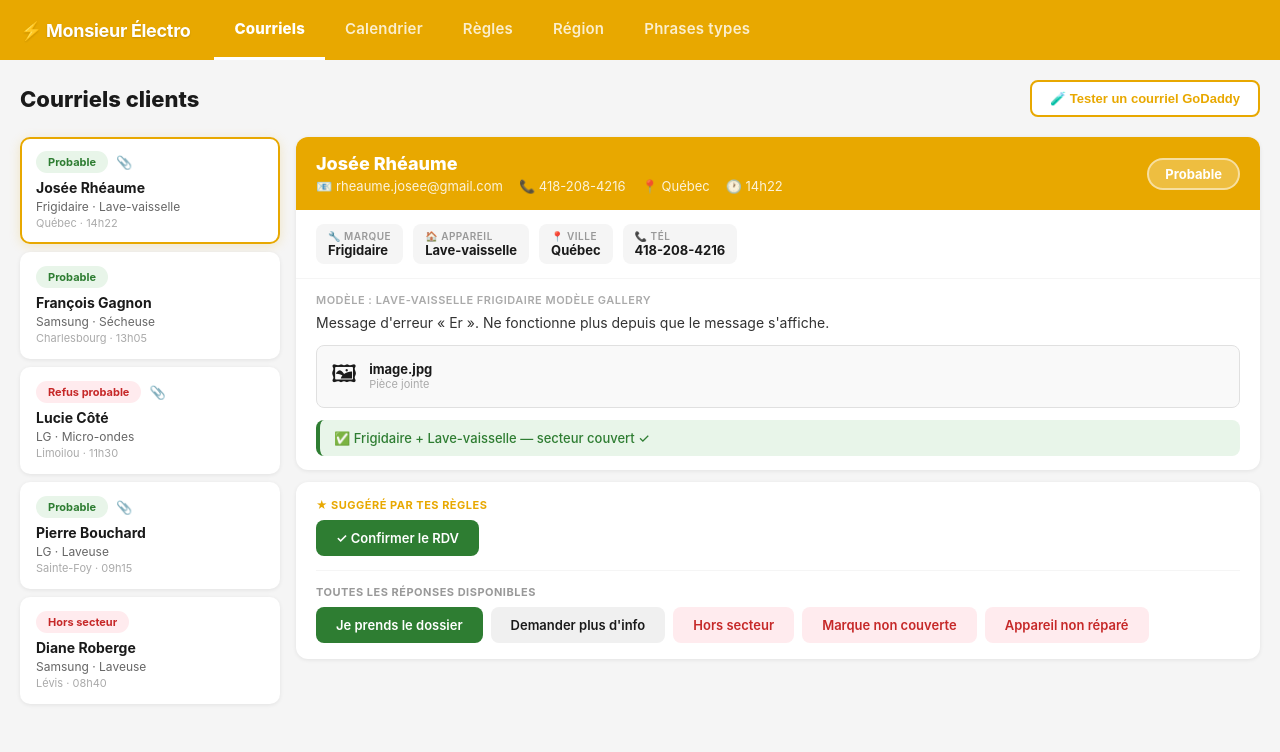
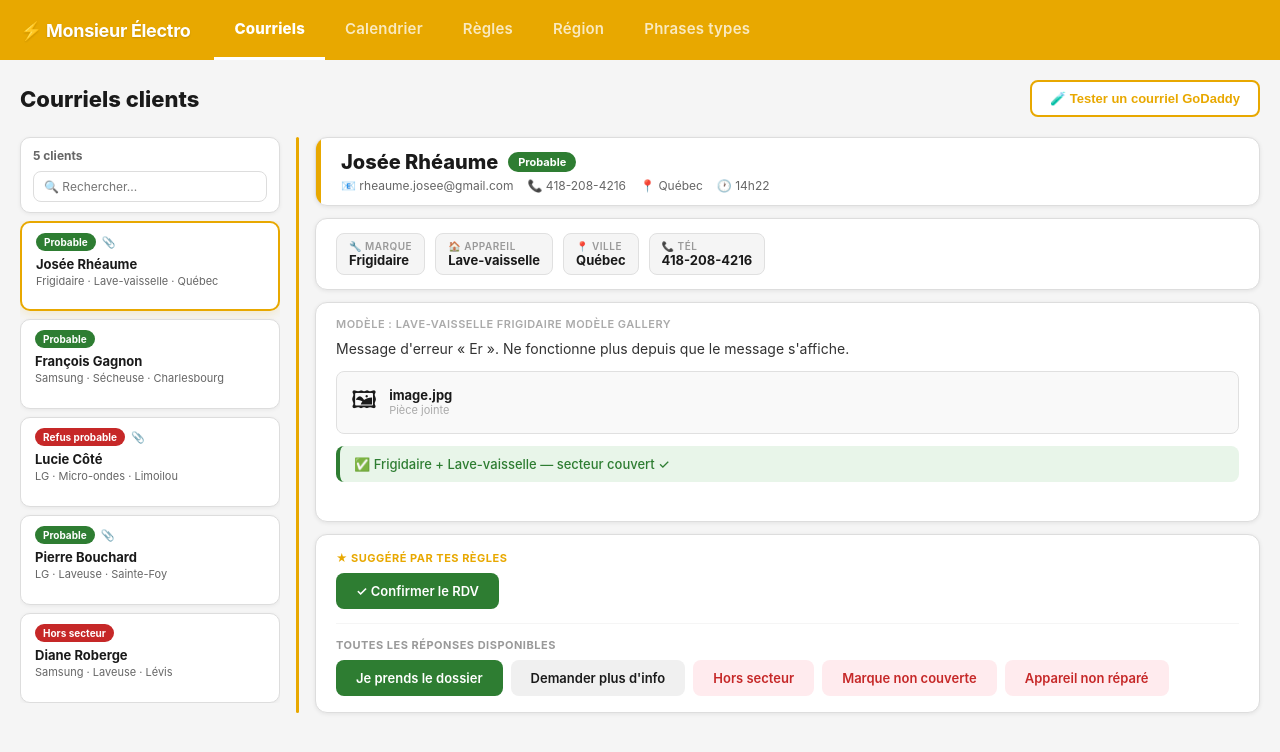
Before and after one commit to wrebb379-rgb/monsieurelectro-app, a React (Vite) app: page / in a window 1280 px wide. Shown: the top 752 px of the page. Built offline with nearby package versions, Linux system fonts and the light colour scheme.

Commit message:
page courriels complete avec recherche separateur compteur

```diff
--- a/src/App.css
+++ b/src/App.css
@@ -201,3 +201,28 @@ h2 {
   font-weight: 800;
   font-size: 15px;
 }
+.tab {
+  padding: 0 20px;
+  height: 60px;
+  border: none;
+  background: transparent;
+  color: rgba(255,255,255,0.75);
+  font-size: 15px;
+  font-weight: 600;
+  cursor: pointer;
+  border-bottom: 3px solid transparent;
+  white-space: nowrap;
+  transition: all 0.15s;
+  font-family: inherit;
+}
+
+.tab:hover {
+  color: #2E7D32;
+  background: rgba(255,255,255,0.15);
+}
+
+.tab.active {
+  color: #ffffff;
+  border-bottom-color: #ffffff;
+  font-weight: 800;
+}
--- a/src/pages/Courriels.jsx
+++ b/src/pages/Courriels.jsx
@@ -30,6 +30,7 @@ export default function Courriels() {
   const [rawEmail, setRawEmail] = useState('')
   const [simResult, setSimResult] = useState(null)
   const [showSim, setShowSim] = useState(false)
+  const [search, setSearch] = useState('')
 
   const regles = reglesDefaut
   const regions = regionsDefaut
@@ -47,22 +48,23 @@ export default function Courriels() {
     setSimResult({ ...parsed, cl: cl2, phrase: fillPrenom(phrases[cl2.phraseKey], parsed.prenom) })
   }
 
-  const badgeStyle = (code) => ({
-    fontSize: 11, fontWeight: 700, padding: '4px 12px', borderRadius: 20,
-    background: code==='green' ? '#E8F5E9' : code==='yellow' ? '#FFF8E1' : '#FFEBEE',
-    color: code==='green' ? '#2E7D32' : code==='yellow' ? '#E65100' : '#C62828',
-  })
+  const emailsFiltres = emailsDemo.filter(e =>
+    `${e.prenom} ${e.nom} ${e.marque} ${e.appareil} ${e.ville}`
+      .toLowerCase().includes(search.toLowerCase())
+  )
 
   return (
     <div>
 
-      {/* Titre + bouton simulateur */}
+      {/* Titre + simulateur */}
       <div style={{ display:'flex', alignItems:'center', justifyContent:'space-between', marginBottom:20 }}>
-        <h2 style={{ fontSize:22, fontWeight:800, color:'#1a1a1a' }}>Courriels clients</h2>
-        <button
-          onClick={() => setShowSim(!showSim)}
-          style={{ fontSize:13, fontWeight:600, padding:'9px 18px', borderRadius:8, border:'2px solid #E8A800', background: showSim ? '#E8A800' : '#fff', color: showSim ? '#fff' : '#E8A800', cursor:'pointer' }}>
-          {showSim ? '✕ Fermer le simulateur' : '🧪 Tester un courriel GoDaddy'}
+        <h2 style={{ fontSize:22, fontWeight:800 }}>Courriels clients</h2>
+        <button onClick={() => setShowSim(!showSim)} style={{
+          fontSize:13, fontWeight:600, padding:'9px 18px', borderRadius:8,
+          border:'2px solid #E8A800', background: showSim ? '#E8A800' : '#fff',
+          color: showSim ? '#fff' : '#E8A800', cursor:'pointer'
+        }}>
+          {showSim ? '✕ Fermer' : '🧪 Tester un courriel GoDaddy'}
         </button>
       </div>
 
@@ -76,9 +78,11 @@ export default function Courriels() {
           <button className="btn btn-primary" onClick={simulate}>Analyser</button>
           {simResult && (
             <div style={{ marginTop:14, padding:14, background:'#F9F9F9', borderRadius:10, fontSize:12 }}>
-              <span style={badgeStyle(simResult.cl.code)}>{simResult.cl.label}</span>
-              <span style={{ marginLeft:10, fontWeight:700 }}>{simResult.nom}</span>
-              <span style={{ color:'#666' }}> — {simResult.marque} {simResult.appareil} — {simResult.ville}</span>
+              <span style={{
+                fontSize:11, fontWeight:700, padding:'3px 10px', borderRadius:20,
+                background: simResult.cl.code==='green' ? '#2E7D32' : '#C62828', color:'#fff', marginRight:8
+              }}>{simResult.cl.label}</span>
+              <strong>{simResult.nom}</strong> — {simResult.marque} {simResult.appareil} — {simResult.ville}
               <div style={{ marginTop:6, color:'#666' }}>{simResult.cl.reason}</div>
               <div style={{ marginTop:10, whiteSpace:'pre-wrap', background:'#fff', padding:12, borderRadius:8, border:'1px solid #E0E0E0', lineHeight:1.7 }}>
                 {simResult.phrase}
@@ -91,63 +95,88 @@ export default function Courriels() {
       {/* Layout principal */}
       <div style={{ display:'flex', gap:16 }}>
 
-        {/* Sidebar — liste des courriels */}
+        {/* Sidebar */}
         <div style={{ width:260, flexShrink:0, display:'flex', flexDirection:'column', gap:8 }}>
-          {emailsDemo.map(e => {
+
+          {/* Compteur + recherche */}
+          <div style={{ background:'#fff', borderRadius:10, border:'1px solid #ddd', padding:'10px 12px', boxShadow:'0 1px 4px rgba(0,0,0,0.06)' }}>
+            <div style={{ fontSize:12, fontWeight:700, color:'#666', marginBottom:8 }}>
+              {emailsFiltres.length} client{emailsFiltres.length > 1 ? 's' : ''}
+            </div>
+            <input type="text" placeholder="🔍 Rechercher..."
+              value={search} onChange={e => setSearch(e.target.value)}
+              style={{ width:'100%', fontSize:12, padding:'7px 10px', borderRadius:8, border:'1px solid #ddd' }}
+            />
+          </div>
+
+          {/* Liste */}
+          <div style={{ display:'flex', flexDirection:'column', gap:8, maxHeight:'70vh', overflowY:'auto' }}>
+            {emailsFiltres.map(e => {
               const c = classifier(e, regles, regions)
               const isActive = e.id === activeId
               return (
                 <div key={e.id}
                   onClick={() => { setActiveId(e.id); setPreview(null) }}
                   style={{
-                  background: isActive ? '#fff' : '#fff',
-                  border: isActive ? '2px solid #E8A800' : '2px solid transparent',
-                  borderRadius: 10,
-                  padding: '12px 14px',
-                  cursor: 'pointer',
-                  boxShadow: isActive ? '0 2px 12px rgba(232,168,0,0.2)' : '0 1px 4px rgba(0,0,0,0.08)',
-                  transition: 'all 0.15s',
+                    height:90, flexShrink:0, background:'#fff',
+                    border: isActive ? '2px solid #E8A800' : '1px solid #ddd',
+                    borderRadius:10, padding:'10px 14px', cursor:'pointer',
+                    boxShadow: isActive ? '0 2px 12px rgba(232,168,0,0.2)' : '0 1px 4px rgba(0,0,0,0.06)',
+                    transition:'all 0.15s', overflow:'hidden',
                   }}>
-                <div style={{ display:'flex', alignItems:'center', gap:8, marginBottom:6 }}>
-                  <span style={badgeStyle(c.code)}>{c.label}</span>
-                  {e.pieceJointe.length > 0 && <span style={{ fontSize:13 }}>📎</span>}
+                  <div style={{ display:'flex', alignItems:'center', gap:6, marginBottom:5 }}>
+                    <span style={{
+                      fontSize:10, fontWeight:700, padding:'3px 8px', borderRadius:20,
+                      background: c.code==='green' ? '#2E7D32' : c.code==='yellow' ? '#E65100' : '#C62828',
+                      color:'#fff'
+                    }}>{c.label}</span>
+                    {e.pieceJointe.length > 0 && <span style={{ fontSize:11 }}>📎</span>}
                   </div>
-                <div style={{ fontSize:14, fontWeight:700, color:'#1a1a1a', marginBottom:3 }}>
+                  <div style={{ fontSize:13, fontWeight:700, color:'#1a1a1a', marginBottom:2, overflow:'hidden', textOverflow:'ellipsis', whiteSpace:'nowrap' }}>
                     {e.prenom} {e.nom.split(' ').slice(-1)[0]}
                   </div>
-                <div style={{ fontSize:12, color:'#666' }}>{e.marque} · {e.appareil}</div>
-                <div style={{ fontSize:11, color:'#aaa', marginTop:2 }}>{e.ville} · {e.time}</div>
+                  <div style={{ fontSize:11, color:'#666', overflow:'hidden', textOverflow:'ellipsis', whiteSpace:'nowrap' }}>
+                    {e.marque} · {e.appareil} · {e.ville}
+                  </div>
                 </div>
               )
             })}
           </div>
+        </div>
+
+        {/* Séparateur */}
+        <div style={{ width:3, background:'#E8A800', borderRadius:3, flexShrink:0 }} />
 
         {/* Panel principal */}
         <div style={{ flex:1, display:'flex', flexDirection:'column', gap:12 }}>
 
-          {/* Entête client */}
-          <div style={{ background:'#fff', borderRadius:12, overflow:'hidden', boxShadow:'0 1px 4px rgba(0,0,0,0.08)' }}>
-            <div style={{ background:'#E8A800', padding:'16px 20px', display:'flex', justifyContent:'space-between', alignItems:'center' }}>
+          {/* Entête client compact */}
+          <div style={{ background:'#fff', borderRadius:12, border:'1px solid #ddd', boxShadow:'0 1px 4px rgba(0,0,0,0.08)', overflow:'hidden' }}>
+            <div style={{ padding:'12px 20px', display:'flex', alignItems:'center', justifyContent:'space-between', borderLeft:'5px solid #E8A800' }}>
               <div>
-                <div style={{ fontSize:18, fontWeight:800, color:'#fff', marginBottom:4 }}>
+                <div style={{ display:'flex', alignItems:'center', gap:10, marginBottom:4 }}>
+                  <span style={{ fontSize:20, fontWeight:800, color:'#1a1a1a' }}>
                     {email.prenom} {email.nom}
+                  </span>
+                  <span style={{
+                    fontSize:11, fontWeight:700, padding:'3px 10px', borderRadius:20,
+                    background: cl.code==='green' ? '#2E7D32' : '#C62828', color:'#fff'
+                  }}>{cl.label}</span>
                 </div>
-                <div style={{ fontSize:13, color:'rgba(255,255,255,0.85)', display:'flex', gap:16, flexWrap:'wrap' }}>
+                <div style={{ fontSize:12, color:'#666', display:'flex', gap:14, flexWrap:'wrap' }}>
                   <span>📧 {email.email}</span>
                   <span>📞 {email.tel}</span>
                   <span>📍 {email.ville}</span>
                   <span>🕐 {email.time}</span>
                 </div>
               </div>
-              <span style={{ ...badgeStyle(cl.code), fontSize:13, padding:'6px 16px', background:'rgba(255,255,255,0.25)', color:'#fff', border:'2px solid rgba(255,255,255,0.5)' }}>
-                {cl.label}
-              </span>
+            </div>
           </div>
 
           {/* Infos appareil */}
-            <div style={{ padding:'14px 20px', borderBottom:'1px solid #F5F5F5', display:'flex', gap:10, flexWrap:'wrap' }}>
-              {[['🔧 Marque', email.marque], ['🏠 Appareil', email.appareil], ['📍 Ville', email.ville], ['📞 Tél', email.tel]].map(([k,v]) => (
-                <div key={k} style={{ background:'#F5F5F5', borderRadius:8, padding:'6px 12px' }}>
+          <div style={{ background:'#fff', borderRadius:12, border:'1px solid #ddd', boxShadow:'0 1px 4px rgba(0,0,0,0.08)', padding:'14px 20px', display:'flex', gap:10, flexWrap:'wrap' }}>
+            {[['🔧 Marque', email.marque],['🏠 Appareil', email.appareil],['📍 Ville', email.ville],['📞 Tél', email.tel]].map(([k,v]) => (
+              <div key={k} style={{ background:'#F5F5F5', borderRadius:8, padding:'6px 12px', border:'1px solid #E0E0E0' }}>
                 <div style={{ fontSize:10, color:'#999', fontWeight:600, textTransform:'uppercase', letterSpacing:'0.5px' }}>{k}</div>
                 <div style={{ fontSize:13, fontWeight:700, color:'#1a1a1a' }}>{v}</div>
               </div>
@@ -155,15 +184,11 @@ export default function Courriels() {
           </div>
 
           {/* Description */}
-            <div style={{ padding:'14px 20px' }}>
-              <div style={{ fontSize:11, color:'#aaa', fontWeight:600, marginBottom:4, textTransform:'uppercase', letterSpacing:'0.5px' }}>
+          <div style={{ background:'#fff', borderRadius:12, border:'1px solid #ddd', boxShadow:'0 1px 4px rgba(0,0,0,0.08)', height:220, overflowY:'auto', padding:'14px 20px' }}>
+            <div style={{ fontSize:11, color:'#aaa', fontWeight:600, marginBottom:6, textTransform:'uppercase', letterSpacing:'0.5px' }}>
               Modèle : {email.marqueRaw}
             </div>
-              <div style={{ fontSize:14, color:'#333', lineHeight:1.7 }}>
-                {email.description}
-              </div>
-
-              {/* Pièces jointes */}
+            <div style={{ fontSize:14, color:'#333', lineHeight:1.7 }}>{email.description}</div>
             {email.pieceJointe.map(f => (
               <div key={f} style={{ display:'flex', alignItems:'center', gap:12, marginTop:10, padding:'10px 14px', background:'#F9F9F9', borderRadius:8, border:'1px solid #E0E0E0' }}>
                 <span style={{ fontSize:24 }}>{fileIcon(f)}</span>
@@ -173,8 +198,6 @@ export default function Courriels() {
                 </div>
               </div>
             ))}
-
-              {/* Analyse */}
             <div style={{
               marginTop:12, padding:'10px 14px', borderRadius:8, fontSize:13, fontWeight:500,
               background: cl.code==='green' ? '#E8F5E9' : cl.code==='yellow' ? '#FFF8E1' : '#FFEBEE',
@@ -184,16 +207,12 @@ export default function Courriels() {
               {cl.code==='green' ? '✅' : cl.code==='yellow' ? '⚠️' : '❌'} {cl.reason}
             </div>
           </div>
-          </div>
 
-          {/* Zone de réponse */}
-          <div style={{ background:'#fff', borderRadius:12, padding:'16px 20px', boxShadow:'0 1px 4px rgba(0,0,0,0.08)' }}>
+          {/* Zone réponse */}
+          <div style={{ background:'#fff', borderRadius:12, border:'1px solid #ddd', boxShadow:'0 1px 4px rgba(0,0,0,0.08)', padding:'16px 20px' }}>
 
-            {/* Suggéré */}
             <div style={{ marginBottom:14, paddingBottom:14, borderBottom:'1px solid #F5F5F5' }}>
-              <div style={{ fontSize:11, fontWeight:700, color:'#E8A800', textTransform:'uppercase', letterSpacing:'0.5px', marginBottom:8 }}>
-                ★ Suggéré par tes règles
-              </div>
+              <div style={{ fontSize:11, fontWeight:700, color:'#E8A800', textTransform:'uppercase', letterSpacing:'0.5px', marginBottom:8 }}>★ Suggéré par tes règles</div>
               <div style={{ display:'flex', gap:8, flexWrap:'wrap' }}>
                 {cl.code==='green' && <button className="btn btn-primary" onClick={() => handlePreview('prendre')}>✓ Confirmer le RDV</button>}
                 {cl.code==='yellow' && <button className="btn btn-primary" onClick={() => handlePreview('prendre')}>✓ Je prends le dossier</button>}
@@ -203,11 +222,8 @@ export default function Courriels() {
               </div>
             </div>
 
-            {/* Toutes les réponses */}
             <div>
-              <div style={{ fontSize:11, fontWeight:700, color:'#999', textTransform:'uppercase', letterSpacing:'0.5px', marginBottom:8 }}>
-                Toutes les réponses disponibles
-              </div>
+              <div style={{ fontSize:11, fontWeight:700, color:'#999', textTransform:'uppercase', letterSpacing:'0.5px', marginBottom:8 }}>Toutes les réponses disponibles</div>
               <div style={{ display:'flex', gap:8, flexWrap:'wrap' }}>
                 <button className="btn btn-primary" onClick={() => handlePreview('prendre')}>Je prends le dossier</button>
                 <button className="btn" onClick={() => handlePreview('info')}>Demander plus d'info</button>
@@ -217,19 +233,14 @@ export default function Courriels() {
               </div>
             </div>
 
-            {/* Aperçu de la réponse */}
             {preview && (
               <div style={{ marginTop:16, borderTop:'1px solid #F5F5F5', paddingTop:16 }}>
-                <div style={{ fontSize:11, fontWeight:700, color:'#999', textTransform:'uppercase', letterSpacing:'0.5px', marginBottom:8 }}>
-                  Aperçu du message
-                </div>
-                <div style={{ fontSize:13, whiteSpace:'pre-wrap', lineHeight:1.8, background:'#F9F9F9', padding:'14px 16px', borderRadius:8, border:'1px solid #E0E0E0', color:'#333' }}>
+                <div style={{ fontSize:11, fontWeight:700, color:'#999', textTransform:'uppercase', letterSpacing:'0.5px', marginBottom:8 }}>Aperçu du message</div>
+                <div style={{ fontSize:13, whiteSpace:'pre-wrap', lineHeight:1.8, background:'#F9F9F9', padding:'14px 16px', borderRadius:8, border:'1px solid #E0E0E0', color:'#333', marginBottom:12 }}>
                   {preview.text}
                 </div>
-                <div style={{ display:'flex', gap:10, marginTop:12 }}>
-                  <button className="btn btn-primary" onClick={() => alert('Envoie à ' + email.email)}>
-                    📤 Envoyer à {email.email}
-                  </button>
+                <div style={{ display:'flex', gap:10 }}>
+                  <button className="btn btn-primary" onClick={() => alert('Envoie à ' + email.email)}>📤 Envoyer à {email.email}</button>
                   <button className="btn" onClick={() => setPreview(null)}>Annuler</button>
                 </div>
               </div>
```
Lines whose indentation alone changed are shown as unchanged.
